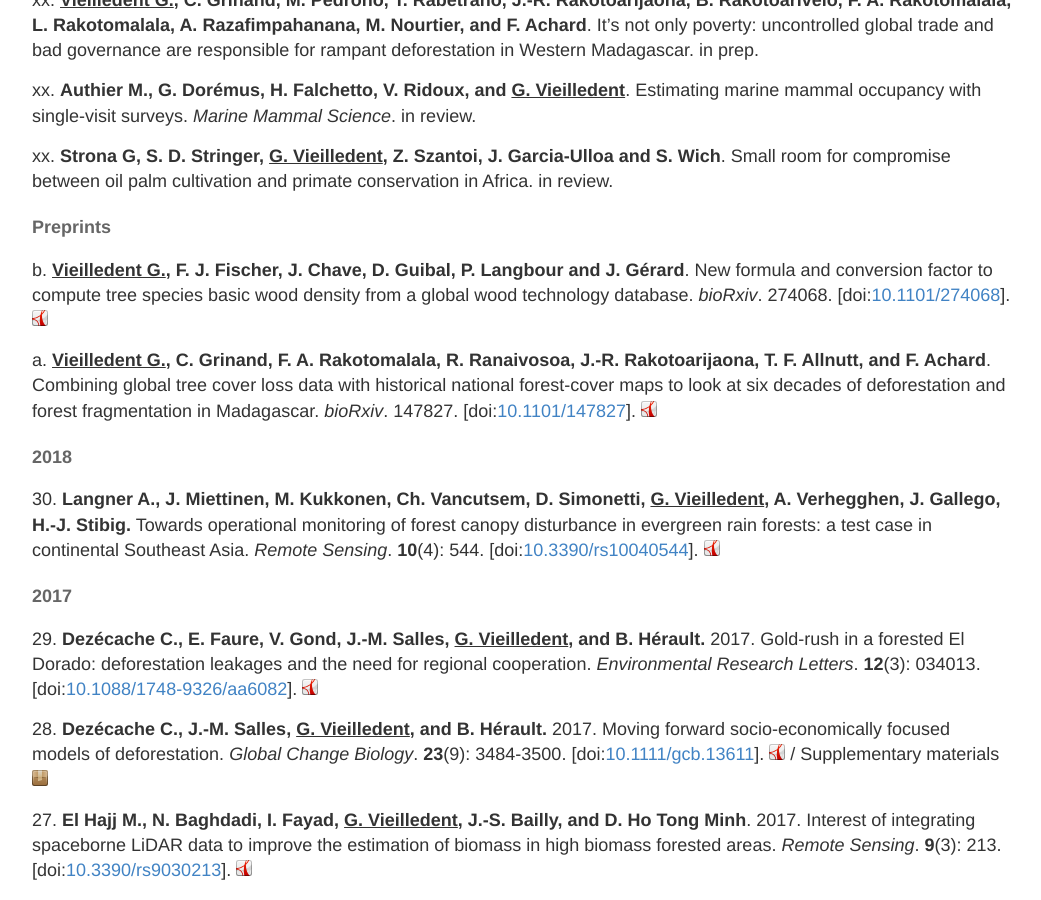
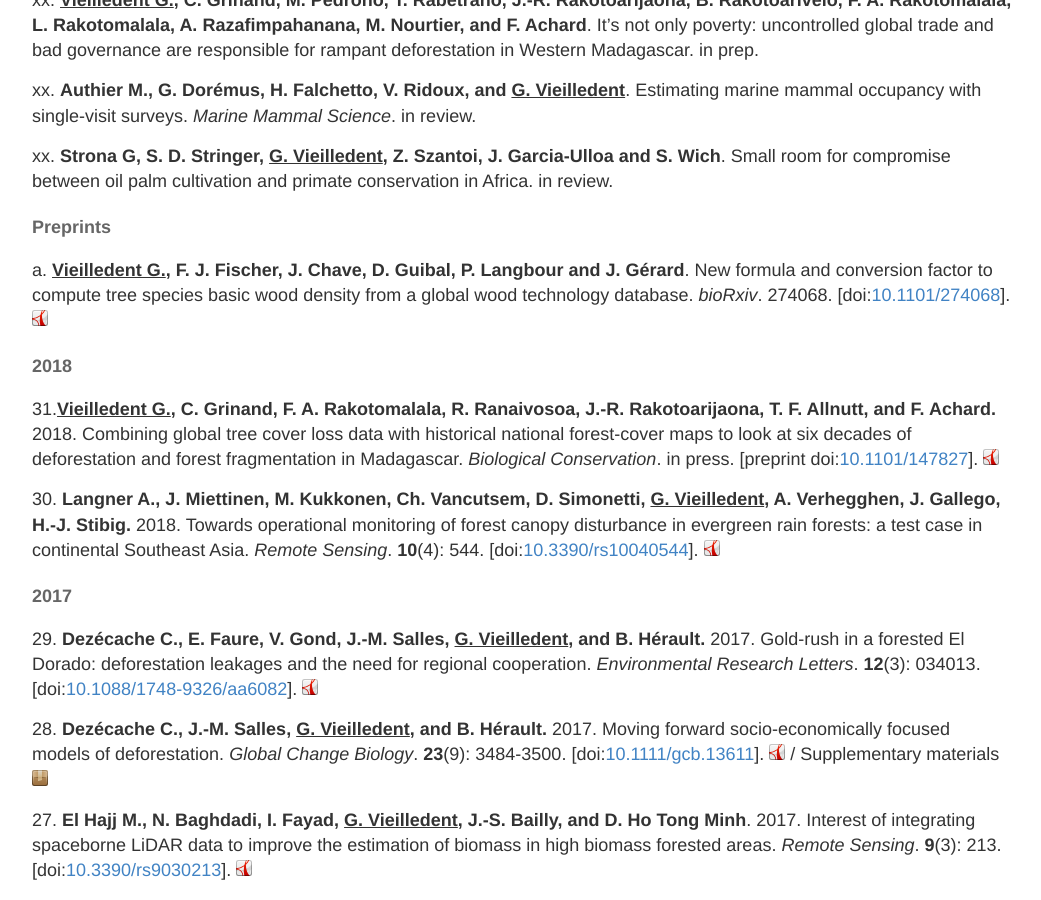
Before and after one commit to ghislainv/ghislainv.github.io, a Jekyll site: the page built from publications.md, in a window 1280 px wide and 900 px high, scrolled down 723 px. Shown: the whole window, without its empty margins (118-1159 px from the left). Built offline with Jekyll 4.4.1, drawn with Linux system fonts in a browser that asks for light colours.

Commit message:
Update publications

```diff
--- a/publications.md
+++ b/publications.md
@@ -25,17 +25,17 @@ xx\. **Strona G, S. D. Stringer, <span style="text-decoration: underline;">G. Vi
 
 #### Preprints
 
-b\. **<span style="text-decoration: underline;">Vieilledent G.</span>, F. J. Fischer, J. Chave, D. Guibal, P. Langbour and J. Gérard**. New formula and conversion factor to compute tree species basic wood density from a global wood technology database. _bioRxiv_. 274068.
+a\. **<span style="text-decoration: underline;">Vieilledent G.</span>, F. J. Fischer, J. Chave, D. Guibal, P. Langbour and J. Gérard**. New formula and conversion factor to compute tree species basic wood density from a global wood technology database. _bioRxiv_. 274068.
 \[doi:[10.1101/274068](https://doi.org/10.1101/274068)\].
 [![manuscript in pdf](/images/logos/logo-pdf.png "manuscript in pdf")](/publications/Vieilledent2018-bioRxiv.pdf)
 
-a\. **<span style="text-decoration: underline;">Vieilledent G.</span>, C. Grinand, F. A. Rakotomalala, R. Ranaivosoa, J.-R. Rakotoarijaona, T. F. Allnutt, and F. Achard**. Combining global tree cover loss data with historical national forest-cover maps to look at six decades of deforestation and forest fragmentation in Madagascar. _bioRxiv_. 147827.
-\[doi:[10.1101/147827](https://doi.org/10.1101/147827)\].
-[![manuscript in pdf](/images/logos/logo-pdf.png "manuscript in pdf")](/publications/Vieilledent2017a-bioRxiv.pdf)
-
 #### 2018
 
-30\. **Langner A., J. Miettinen, M. Kukkonen, Ch. Vancutsem, D. Simonetti, <span style="text-decoration: underline;">G. Vieilledent</span>, A. Verhegghen, J. Gallego, H.-J. Stibig.** Towards operational monitoring of forest canopy disturbance in evergreen rain forests: a test case in continental Southeast Asia. _Remote Sensing_. **10**(4): 544.
+31\.**<span style="text-decoration: underline;">Vieilledent G.</span>, C. Grinand, F. A. Rakotomalala, R. Ranaivosoa, J.-R. Rakotoarijaona, T. F. Allnutt, and F. Achard.** 2018. Combining global tree cover loss data with historical national forest-cover maps to look at six decades of deforestation and forest fragmentation in Madagascar. _Biological Conservation_. in press.
+\[preprint doi:[10.1101/147827](https://doi.org/10.1101/147827)\].
+[![manuscript in pdf](/images/logos/logo-pdf.png "manuscript in pdf")](/publications/Vieilledent2017-bioRxiv.pdf)
+
+30\. **Langner A., J. Miettinen, M. Kukkonen, Ch. Vancutsem, D. Simonetti, <span style="text-decoration: underline;">G. Vieilledent</span>, A. Verhegghen, J. Gallego, H.-J. Stibig.** 2018. Towards operational monitoring of forest canopy disturbance in evergreen rain forests: a test case in continental Southeast Asia. _Remote Sensing_. **10**(4): 544.
 \[doi:[10.3390/rs10040544](https://doi.org/10.3390/rs10040544)\].
 [![manuscript in pdf](/images/logos/logo-pdf.png "manuscript in pdf")](/publications/Langner2018-RemoteSensing.pdf)
 
```
Also changed, not shown: 2 other files.
